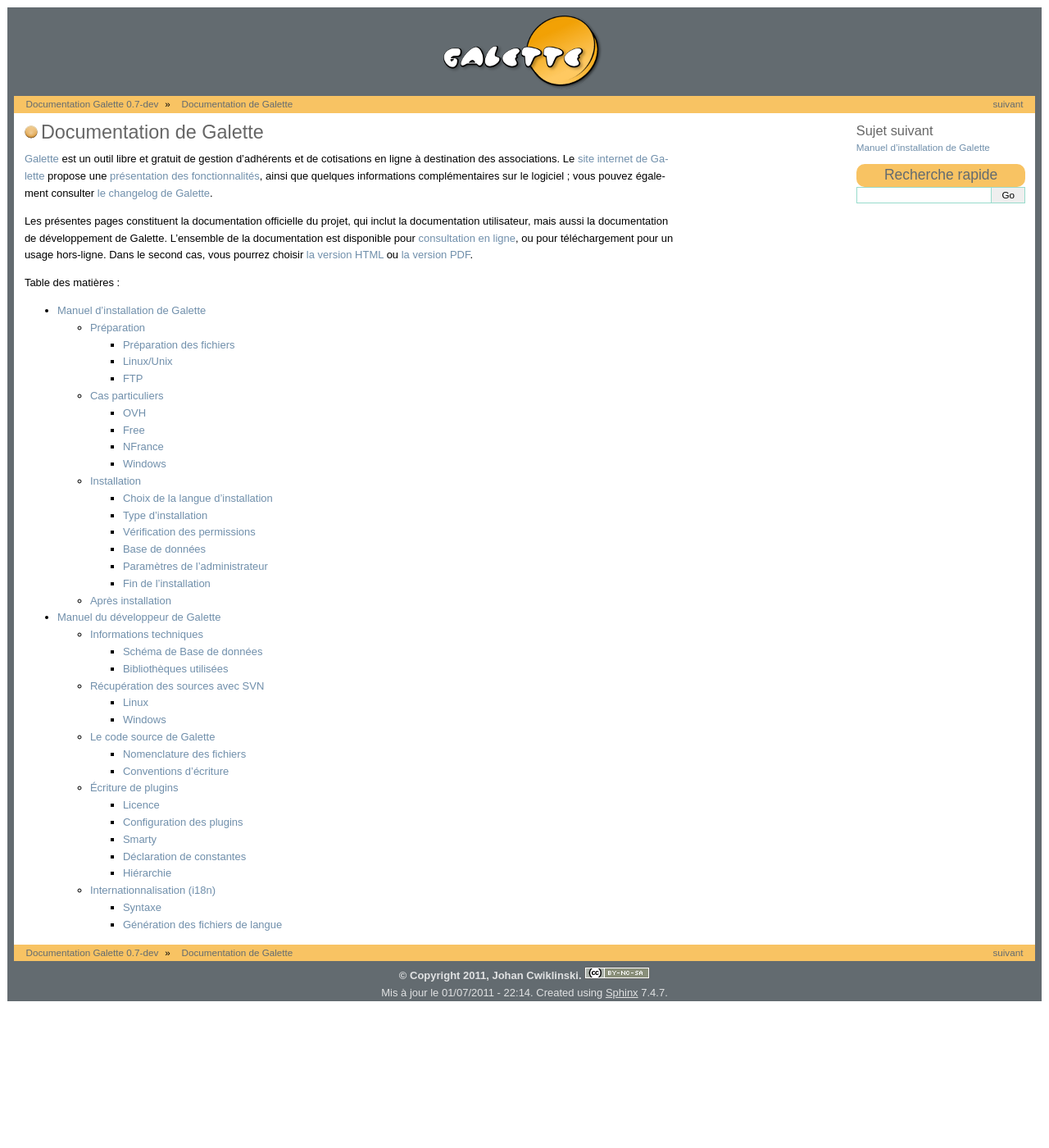
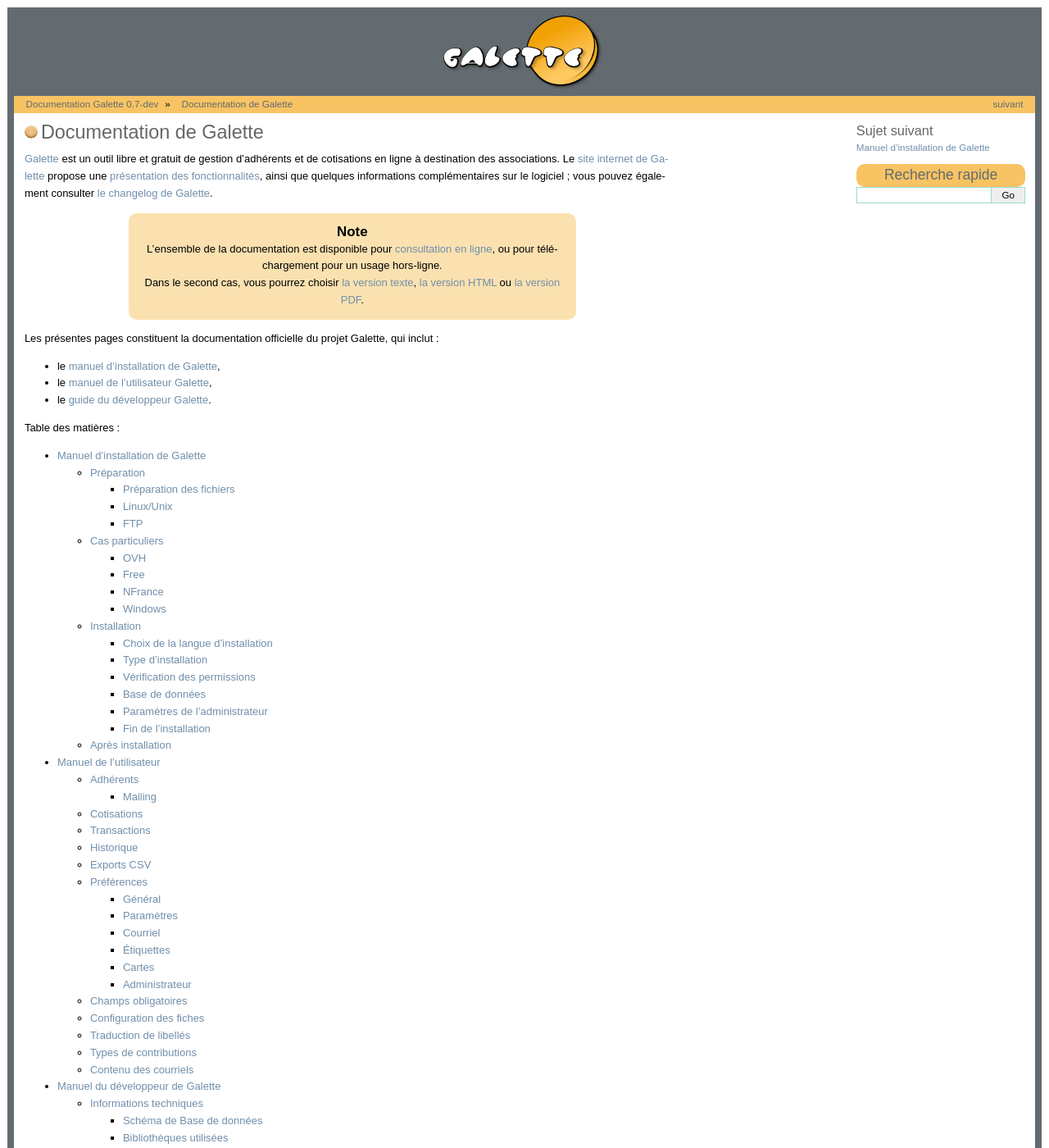
Before and after one commit to galette/galettedoc, a Sphinx documentation site: the page built from source/index.rst, in a window 1280 px wide and 1400 px high. Shown: the whole window at 82% size. Built offline with Sphinx 7.4.7, drawn with Linux system fonts in a browser that asks for light colours.

Commit message:
Revue de l'introduction de la doc, ajout d'un début de manuel utilisateur

```diff
--- a/source/index.rst
+++ b/source/index.rst
@@ -8,7 +8,17 @@
 
 `Galette <http://galette.tuxfamily.org>`_ est un outil libre et gratuit de gestion d'adhérents et de cotisations en ligne à destination des associations. Le `site internet de Galette <http://galette.tuxfamily.org>`_ propose une `présentation des fonctionnalités <http://galette.tuxfamily.org/fr/doku.php?id=apropos>`_, ainsi que quelques informations complémentaires sur le logiciel ; vous pouvez également consulter :doc:`le changelog de Galette </changelog>`.
 
-Les présentes pages constituent la documentation officielle du projet, qui inclut la documentation utilisateur, mais aussi la documentation de développement de Galette. L'ensemble de la documentation est disponible pour `consultation en ligne <http://galette.tuxfamily.org/documentation/fr/>`_, ou pour téléchargement pour un usage hors-ligne. Dans le second cas, vous pourrez choisir `la version HTML <http://galette.tuxfamily.org/documentation/fr/documentation_galette.tar.bz2>`_ ou `la version PDF <http://galette.tuxfamily.org/documentation/fr/galette.pdf>`_.
+.. note::
+
+   L'ensemble de la documentation est disponible pour `consultation en ligne <http://galette.tuxfamily.org/documentation/fr/>`_, ou pour téléchargement pour un usage hors-ligne.
+
+   Dans le second cas, vous pourrez choisir `la version texte <http://galette.tuxfamily.org/documentation/fr/documentation_galette_txt.tar.bz2>`_, `la version HTML <http://galette.tuxfamily.org/documentation/fr/documentation_galette.tar.bz2>`_ ou `la version PDF <http://galette.tuxfamily.org/documentation/fr/galette.pdf>`_.
+
+Les présentes pages constituent la documentation officielle du projet Galette, qui inclut :
+
+* le :ref:`manuel d'installation de Galette <installation>`,
+* le :ref:`manuel de l'utilisateur Galette <usermanual>`,
+* le :ref:`guide du développeur Galette <developerguide>`.
 
 Table des matières :
 
--- /dev/null
+++ b/source/usermanual/index.rst
@@ -0,0 +1,100 @@
+.. _usermanual:
+
+=======================
+Manuel de l'utilisateur
+=======================
+
+*********
+Adhérents
+*********
+
+Mailing
+=======
+
+***********
+Cotisations
+***********
+
+************
+Transactions
+************
+
+**********
+Historique
+**********
+
+***********
+Exports CSV
+***********
+
+***********
+Préférences
+***********
+
+Général
+=======
+
+Cet onglet vous donne accès aux paramètres relatifs à votre association :
+
+* **Nom** : nom (raison sociale) de l'association,
+* **Description** : brève description,
+* **Logo** : envoi de votre logo,
+* **Adresse** : adresse de l'association
+* **Code postal** : copde postal,
+* **Ville** : ville,
+* **Pays** : pays,
+* **Adresse postale** : choix de l'adresse postale qui sera affichée :
+
+  * soit **depuis les préférences** pour utiliser l'adresse entrée plus haut,
+  * soit **depuis un membre du bureau** pour utiliser l'adresse de l'un des membres du bureau
+
+* **Site web** : éventuelle adresse du site Web de l'association
+
+Paramètres
+==========
+
+Paramètres de Galette :
+
+* **Langue par défaut** : choix de la langue par défaut de l'application,
+* **Thème par défaut** : choix du thème à utiliser,
+* **Lignes/page** : nombre de lignes à afficher par défaut pour la pagination,
+* **Niveau d'historique** : modifie le niveau de l'historique :
+
+  * **Désactivé** : l'historique est complètement désactivé,
+  * **Normal** : historique activé,
+  * **Détaillé** : historique activé, mais plus verbeux.
+
+* **Durée d'adhésion** : durée maximale d'une adhésion,
+* **Date de début d'exercice** : date du début de l'exercice pour l'association
+
+Courriel
+========
+
+Étiquettes
+==========
+
+Cartes
+======
+
+Administrateur
+==============
+
+*******************
+Champs obligatoires
+*******************
+
+************************
+Configuration des fiches
+************************
+
+**********************
+Traduction de libellés
+**********************
+
+**********************
+Types de contributions
+**********************
+
+*********************
+Contenu des courriels
+*********************
```
Also changed, not shown: other parts of source/index.rst (+1 -0 lines).
